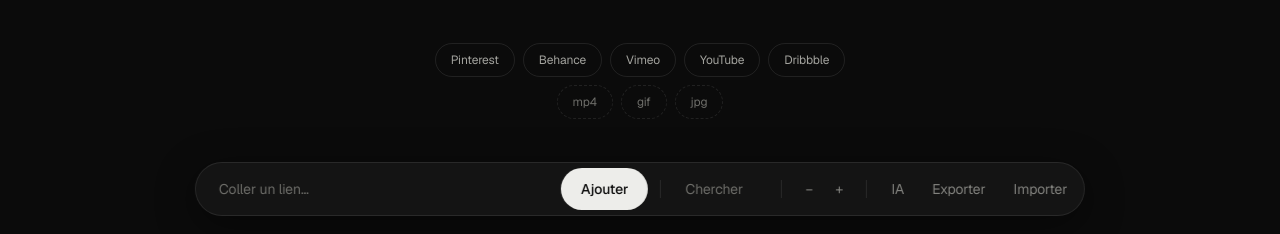
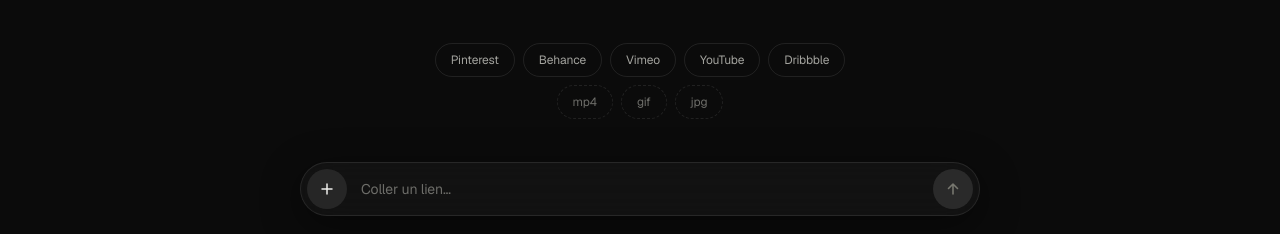
Before and after one commit to KromaMotionStudio/kroma-app, a plain HTML site: page index.html in a window 1280 px wide. Shown: the part 566-800 px from the top of the page. Drawn offline with nearby package versions, Linux system fonts and the light colour scheme.

Commit message:
Dock : barre pill (importer + coller un lien), retire chercher/zoom/IA/exporter

```diff
--- a/index.html
+++ b/index.html
@@ -265,6 +265,22 @@ body{font-size:14px;line-height:1.5}
 #toast button{padding:7px 14px}
 @media (max-width:760px){.top{padding:0 16px}.fbar{padding:0 12px}.fhead{padding:140px 16px 28px}.dock .url,.dock .q{font-size:16px}}
 /* ===== fin système typo ===== */
+
+/* ===== Dock (barre du bas) ===== */
+.dock{gap:6px;padding:6px;width:min(680px,calc(100vw - 24px));max-width:none;background:rgba(20,20,20,.82)}
+.dock form{flex:1;min-width:0;display:flex;align-items:center;gap:6px}
+.dock .url{flex:1;width:auto;min-width:0;height:40px;padding:0 8px;font-size:14px}
+.dk-ic,.dk-go{flex:none;width:40px;height:40px;padding:0;border:0;border-radius:50%;display:grid;place-items:center;cursor:pointer;transition:background .2s,color .2s,transform .3s var(--ease)}
+.dk-ic svg,.dk-go svg{width:16px;height:16px}
+.dk-ic{background:#262626;color:var(--ink)}
+.dk-ic:hover{background:#333}
+.dk-go{background:#2a2a2a;color:#77776f}
+.dock form:has(.url:not(:placeholder-shown)) .dk-go{background:var(--ink);color:#0b0b0b}
+.dk-go:hover{background:#fff;color:#0b0b0b}
+.dk-ic:active,.dk-go:active{transform:scale(.92)}
+.dk-x{display:none!important}
+@media (max-width:760px){.dock{width:calc(100vw - 20px)}.dock .url{font-size:16px}}
+/* ===== fin dock ===== */
 </style>
 </head>
 <body>
@@ -298,19 +314,10 @@ body{font-size:14px;line-height:1.5}
 </section>
 
 <nav class="dock" aria-label="Outils">
-  <form id="add" autocomplete="off">
-    <input class="url" id="url" type="text" placeholder="Coller un lien…" aria-label="Lien à ajouter">
-    <button class="go-btn" type="submit">Ajouter</button>
-  </form>
-  <span class="sep"></span>
-  <input class="q" id="q" type="search" placeholder="Chercher" aria-label="Rechercher dans la planche">
-  <span class="sep"></span>
-  <div class="sz"><button class="tb" id="szm" type="button" aria-label="Vignettes plus petites">−</button><button class="tb" id="szp" type="button" aria-label="Vignettes plus grandes">+</button></div>
-  <span class="sep"></span>
-  <button class="tb" id="ai" type="button">IA</button>
-  <button class="tb" id="exp" type="button">Exporter</button>
-  <button class="tb" id="imp" type="button">Importer</button>
+  <button class="dk-ic" id="imp" type="button" aria-label="Importer" title="Importer"><svg viewBox="0 0 16 16" aria-hidden="true"><path d="M8 3v10M3 8h10" stroke="currentColor" stroke-width="1.5" stroke-linecap="round" fill="none"/></svg></button>
+  <form id="add" autocomplete="off"><input class="url" id="url" type="text" placeholder="Coller un lien…" aria-label="Lien à ajouter"><button class="dk-go" type="submit" aria-label="Ajouter" title="Ajouter"><svg viewBox="0 0 16 16" aria-hidden="true"><path d="M8 13V3M3.5 7.5 8 3l4.5 4.5" stroke="currentColor" stroke-width="1.6" stroke-linecap="round" stroke-linejoin="round" fill="none"/></svg></button></form>
   <input id="impf" type="file" accept="application/json,.json" hidden>
+  <div class="dk-x" hidden><input class="q" id="q" type="search" placeholder="Chercher" aria-label="Rechercher dans la planche"><div class="sz"><button class="tb" id="szm" type="button" aria-label="Vignettes plus petites">−</button><button class="tb" id="szp" type="button" aria-label="Vignettes plus grandes">+</button></div><button class="tb" id="ai" type="button">IA</button><button class="tb" id="exp" type="button">Exporter</button></div>
 </nav>
 
 <div id="drop"><span>Lâche tes liens ici</span></div>
```
